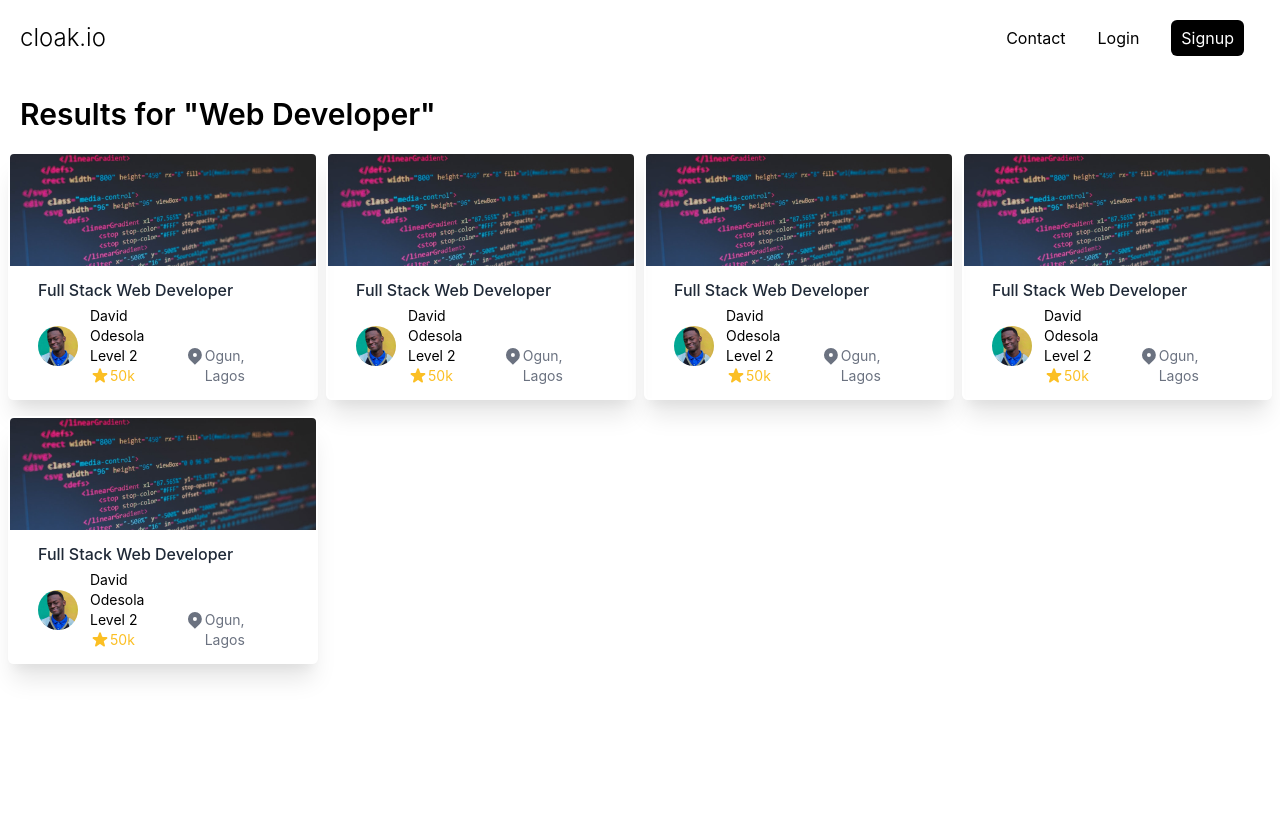
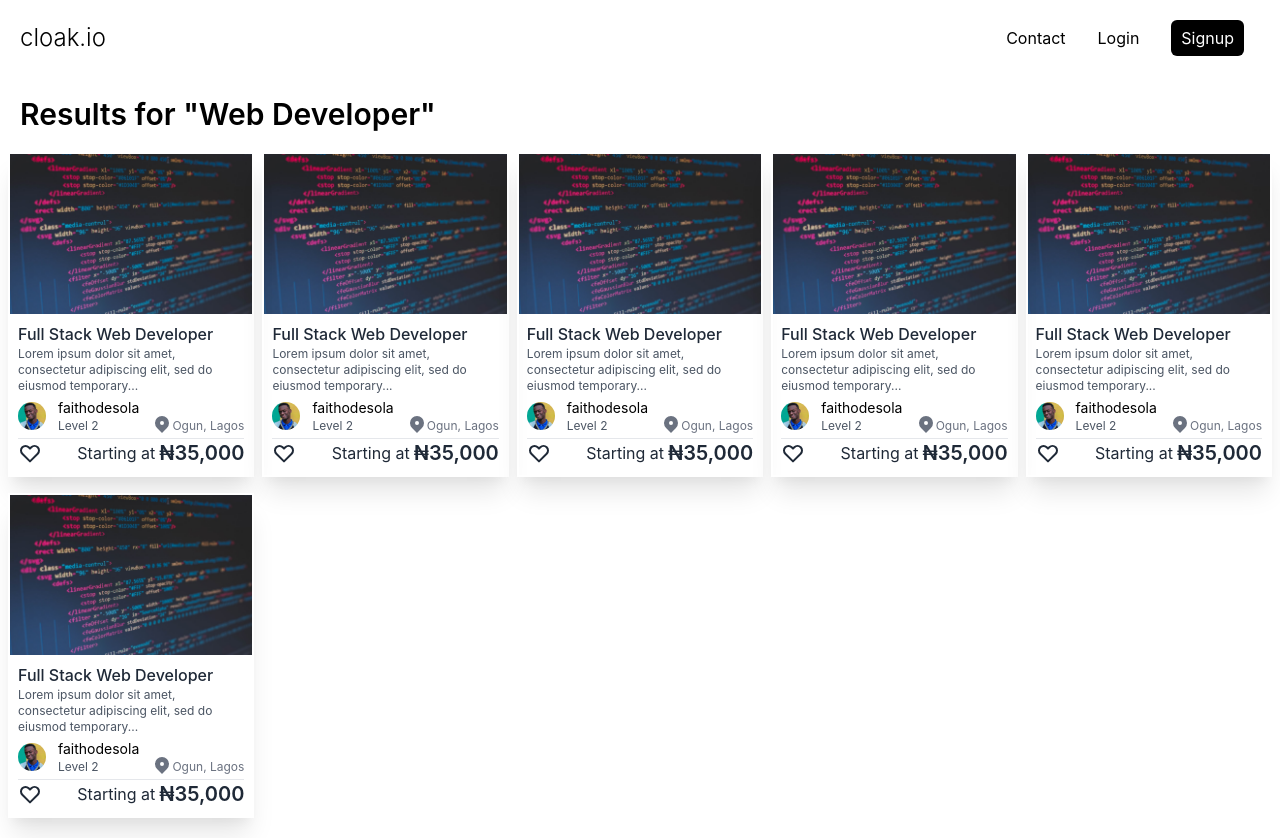
Before and after one commit to Olatokumbo/Cloak.io, a Next.js app: page /search in a window 1280 px wide. Before the commit the page ends 800 px from the top, so only its background shows below. Built offline with nearby package versions, Linux system fonts and the light colour scheme.

Commit message:
Redesigned the ProfileCard

```diff
--- a/components/ProfileCard.js
+++ b/components/ProfileCard.js
@@ -1,26 +1,30 @@
 import Image from "next/image";
 const ProfileCard = () => {
   return (
-    <div className="flex flex-col rounded-md border-2 border-solid border-white shadow-xl hover:shadow-2xl cursor-pointer">
-      <div className="h-28 relative -z-1">
+    <div className="flex flex-col border-2 border-solid border-white shadow-xl hover:shadow-2xl cursor-pointer">
+      <div className="h-40 relative -z-1">
         <Image src="/code.jpg" className="object-cover" layout="fill" />
       </div>
-      <div className="flex flex-col py-3 px-7">
+      <div className="flex flex-col p-2">
         <h1 className="text-md font-medium text-gray-800">
           Full Stack Web Developer
         </h1>
-        <div className="flex mt-1">
+        <h1 className="text-xs text-gray-600">
+          Lorem ipsum dolor sit amet, consectetur adipiscing elit, sed do
+          eiusmod temporary...
+        </h1>
+        <div className="flex my-1">
           <div className="flex w-full justify-between">
             <div className="flex items-center">
               <img
                 src="/davidO.jpg"
                 alt="me"
-                className="w-10 max-h-10 rounded-full mr-3"
+                className="w-7 max-h-10 rounded-full mr-3"
               />
               <div className="flex flex-col">
-                <h4 className="text-sm">David Odesola</h4>
-                <h6 className="text-sm">Level 2</h6>
-                <div className="flex items-center">
+                <h4 className="text-sm">faithodesola</h4>
+                <h6 className="text-xs text-gray-600">Level 2</h6>
+                {/* <div className="flex items-center">
                   <svg
                     xmlns="http://www.w3.org/2000/svg"
                     className="h-5 w-5 text-yellow-400"
@@ -30,7 +34,7 @@ const ProfileCard = () => {
                     <path d="M9.049 2.927c.3-.921 1.603-.921 1.902 0l1.07 3.292a1 1 0 00.95.69h3.462c.969 0 1.371 1.24.588 1.81l-2.8 2.034a1 1 0 00-.364 1.118l1.07 3.292c.3.921-.755 1.688-1.54 1.118l-2.8-2.034a1 1 0 00-1.175 0l-2.8 2.034c-.784.57-1.838-.197-1.539-1.118l1.07-3.292a1 1 0 00-.364-1.118L2.98 8.72c-.783-.57-.38-1.81.588-1.81h3.461a1 1 0 00.951-.69l1.07-3.292z" />
                   </svg>
                   <h6 className="text-sm text-yellow-400">50k</h6>
-                </div>
+                </div> */}
               </div>
             </div>
             <div className="flex self-end">
@@ -47,8 +51,29 @@ const ProfileCard = () => {
                 />
               </svg>
 
-              <h5 className="text-sm self-end text-gray-500">Ogun, Lagos</h5>
+              <h5 className="text-xs self-end text-gray-500">Ogun, Lagos</h5>
             </div>
+          </div>
+        </div>
+        <hr />
+        <div className="flex justify-between items-center">
+          <svg
+            xmlns="http://www.w3.org/2000/svg"
+            className="h-6 w-6 text-gray-800"
+            fill="none"
+            viewBox="0 0 24 24"
+            stroke="currentColor"
+          >
+            <path
+              strokeLinecap="round"
+              strokeLinejoin="round"
+              strokeWidth="2"
+              d="M4.318 6.318a4.5 4.5 0 000 6.364L12 20.364l7.682-7.682a4.5 4.5 0 00-6.364-6.364L12 7.636l-1.318-1.318a4.5 4.5 0 00-6.364 0z"
+            />
+          </svg>
+          <div className="flex items-center">
+            <h5 className="text-gray-800 mr-1">Starting at</h5>
+            <h5 className="text-xl font-semibold text-gray-800">₦35,000</h5>
           </div>
         </div>
       </div>
--- a/pages/jobs/index.js
+++ b/pages/jobs/index.js
@@ -100,7 +100,7 @@ const Jobs = () => {
                     />
                   </svg>
                   <select className="border border-gray-300 rounded-md text-gray-600 h-10 pl-5 pr-10 bg-white hover:border-gray-400 focus:outline-none appearance-none">
-                    <option defaultValue>Sort by</option>
+                    <option defaultValue>Date Posted</option>
                     <option>Red</option>
                     <option>Blue</option>
                     <option>Yellow</option>
--- a/pages/search/index.js
+++ b/pages/search/index.js
@@ -8,7 +8,8 @@ const Search = () => {
         <div className="p-5">
           <h1 className="text-3xl font-semibold">Results for "Web Developer"</h1>
         </div>
-        <div className="w-full px-2 grid gap-x-2 gap-y-4 grid-cols-1 sm:grid-cols-2 lg:grid-cols-3 xl:grid-cols-4 2xl:grid-cols-5">
+        <div className="mb-5 w-full px-2 grid gap-x-2 gap-y-4 grid-cols-1 sm:grid-cols-2 md:grid-cols-3 lg:grid-cols-4 xl:grid-cols-5 2xl:grid-cols-5">
+          <ProfileCard />
           <ProfileCard />
           <ProfileCard />
           <ProfileCard />
--- a/styles/globals.css
+++ b/styles/globals.css
@@ -29,7 +29,7 @@ a {
   border-radius: 10px;
  }
  ::-webkit-scrollbar-thumb:hover{
-  background: #7a7a7a;
+  background: #a1a1a1;
  }
  ::-webkit-scrollbar-track{
   background: #ffffff;
```
